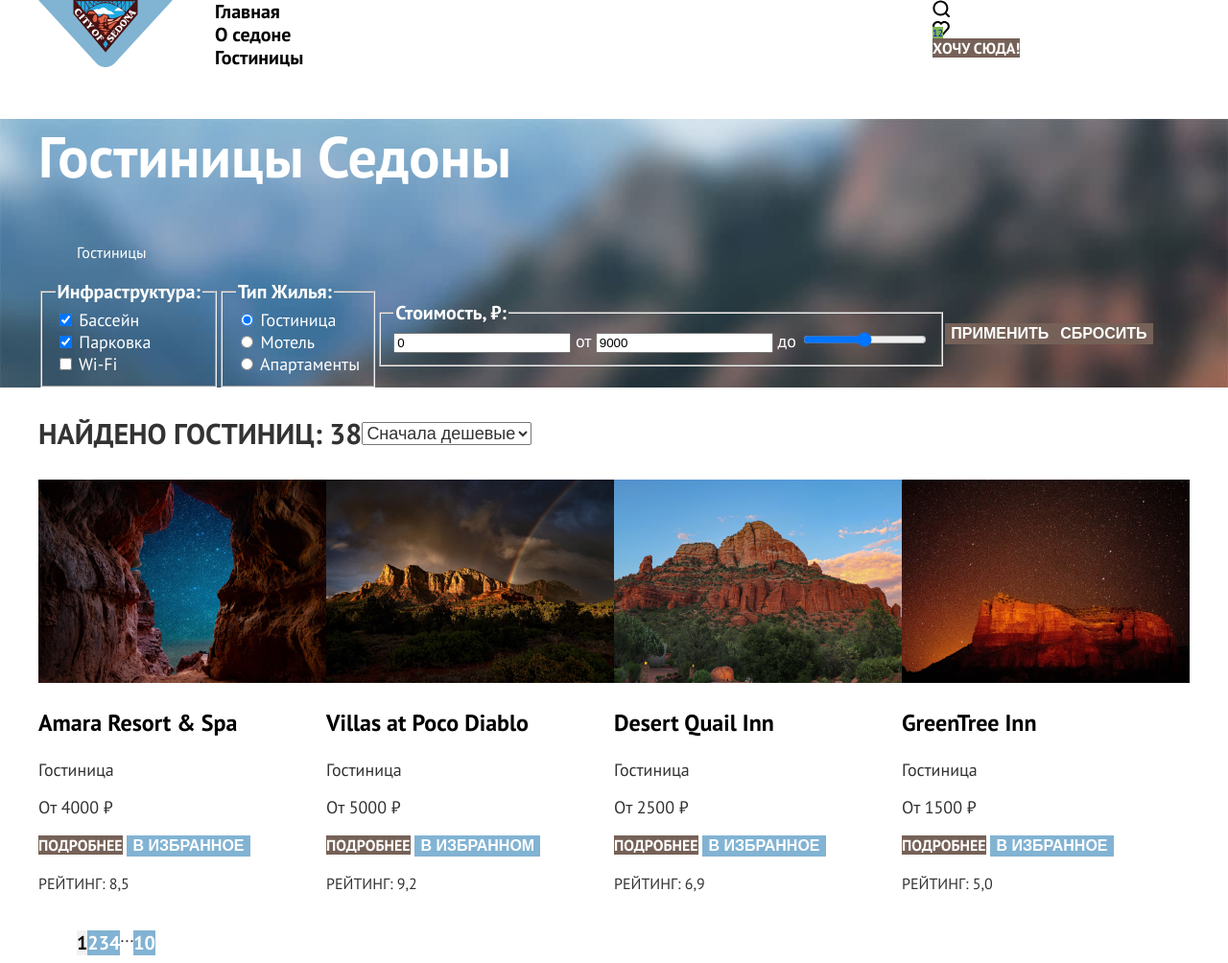
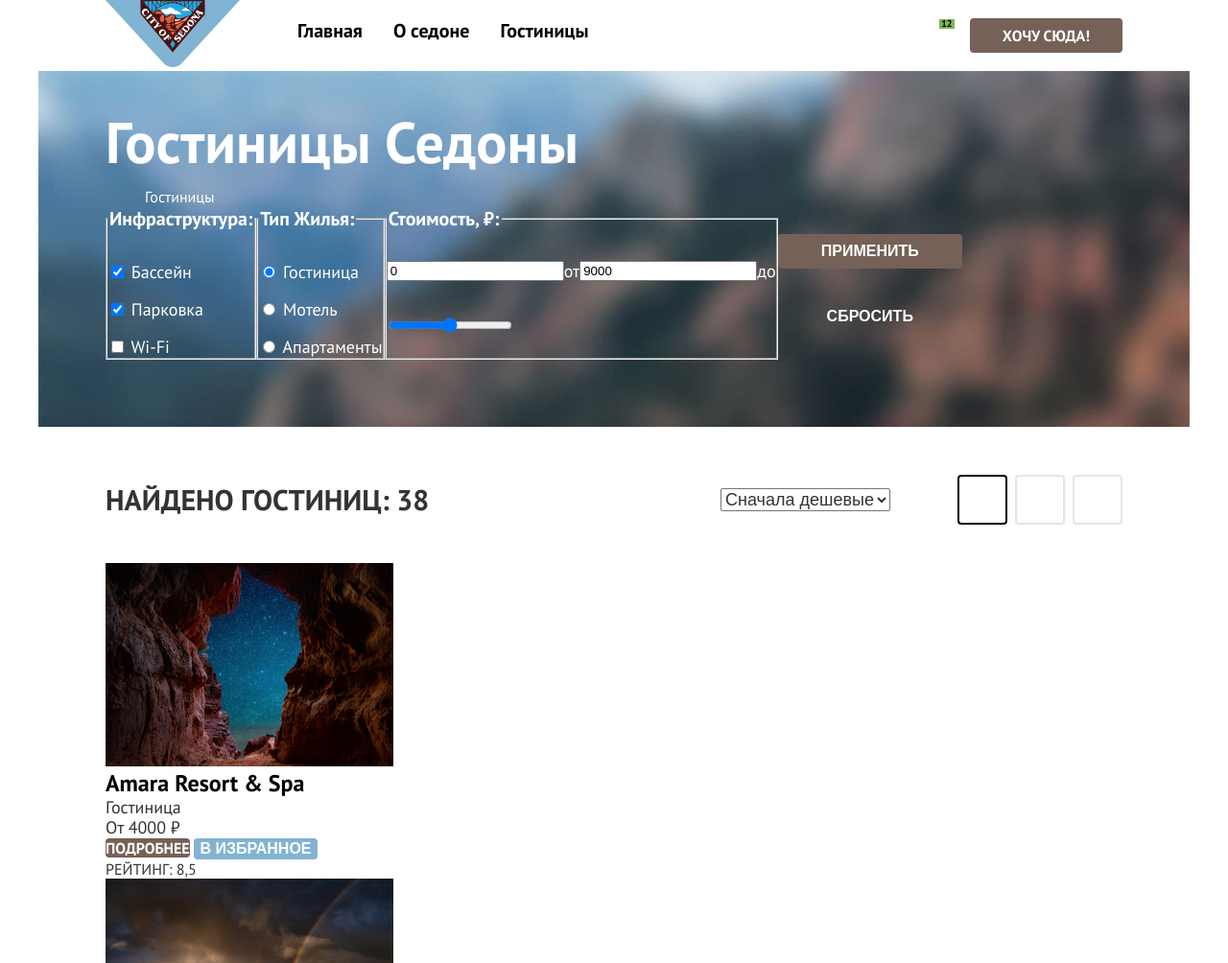
Before and after one commit to htmlacademy-htmlcss/1129229-sedona-37, a plain HTML site: page catalog.html in a window 1280 px wide. Shown: the top 1004 px of the page at 96% size. Drawn offline with Linux system fonts and the light colour scheme.

Commit message:
Сетки компонентов на флексах

```diff
--- a/catalog.html
+++ b/catalog.html
@@ -8,10 +8,9 @@
     <title>HTML Academy: Седона</title>
     <link rel="stylesheet" href="styles/style.css">
   </head>
-
   <body>
     <header class="page-heaader" data-test="header">
-      <div class="container">
+      <div class="container header-container">
         <nav class="navigation">
           <a class="navigation-logo" href="#">
             <img src="images/logo.svg" width="140" height="70" alt="Логотип сайта Седона.">
@@ -29,26 +28,24 @@
           </ul>
           <ul class="navigation-list navigation-user">
             <li class="navigation-item">
-              <button class="navigation-btn__saerch" type="button">
+              <a class="navigation-link" href="#">
                 <span class="visually-hidden">Поиск</span>
-              </button>
+              </a>
             </li>
             <li class="navigation-item">
-              <a class="navigation-btn__favorites" href="#">
+              <a class="navigation-link" href="#">
                 <span class="visually-hidden">Лайк</span>
                 <span class="favorites__quantity">12</span>
               </a>
             </li>
-            <li class="navigation-item">
-              <a class="navigation-link__want btn" href="#">Хочу сюда!</a>
-            </li>
           </ul>
+          <a class="navigation-want btn" href="#">Хочу сюда!</a>
         </nav>
       </div>
     </header>
-    <main class="main-catalog" data-test="main">
+    <main class="main-container main-catalog" data-test="main">
+      <div class="container">
         <section class="catalog-hero" data-test="filter">
-        <div class="container">
           <header class="catalog-hero__header">
             <h1 class="catalog-hero__title">Гостиницы Седоны</h1>
             <ol class="breadcrumbs">
@@ -112,11 +109,9 @@
             </fieldset>
             <fieldset class="filter__group">
               <legend class="filter__title">Стоимость, ₽:</legend>
-              <label>
+              <label class="filter__price">
                 <input class="filter__price-range" type="number" name="price-from" value="0">
                 <span class="filter__label-range">от</span>
-              </label>
-              <label>
                 <input class="filter__price-range" type="number" name="price-to" value="9000">
                 <span class="filter__label-range">до</span>
               </label>
@@ -124,13 +119,13 @@
                 <input class="filter__toddler-range" type="range" name="toddler" min="0" max="9000">
               </label>
             </fieldset>
+            <div class="filter__button">
               <button class="show-button btn" type="submit">Применить</button>
               <button class="reset-button btn" type="reset">Сбросить</button>
+            </div>
           </form>
-        </div>
         </section>
         <section class="catalog" data-test="catalog">
-        <div class="container">
           <header class="catalog__header">
             <p class="catalog__header-found">
               Найдено гостиниц:
@@ -140,7 +135,7 @@
               <option value="catalog__header-cheap">Сначала дешевые</option>
             </select>
             <ul class="catalog__header-view view">
-              <li class="view__item">
+              <li class="view__item active">
                 <a href="#" class="view__item-button view__card">
                   <span class="visually-hidden">Показать карточки</span>
                 </a>
@@ -257,7 +252,6 @@
               <a href="#" class="pagination__link">10</a>
             </li>
           </ol>
-        </div>
         </section>
         <section class="subscribe-page" data-test="subscribe">
           <div class="subscribe-container">
@@ -271,6 +265,7 @@
             </form>
           </div>
         </section>
+      </div>
     </main>
     <footer class="main-footer" data-test="footer">
       <div class="container main-footer__container">
--- a/styles/style.css
+++ b/styles/style.css
@@ -14,24 +14,24 @@
   font-display: swap;
 }
 
-*, ::before, ::after {
-  box-sizing: border-box;
-}
-
 html {
   height: 100%;
 }
 
 body {
+  display: flex;
+  flex-direction: column;
+  min-height: 100%;
+  margin: 0;
   font-family: "PT Sans", sans-serif;
   font-size: 18px;
   line-height: 21px;
   background-color: #F2F2F2;
   color: #333333;
-  display: flex;
-  flex-direction: column;
-  min-height: 100%;
-  margin: 0;
+}
+
+.main-container {
+  flex-grow: 1;
 }
 
 .container {
@@ -39,7 +39,7 @@ body {
   margin: 0 auto;
 }
 
-ul {
+ul, ol {
   margin: 0;
   padding: 0;
 }
@@ -50,6 +50,11 @@ li {
 
 a {
   text-decoration: none;
+}
+
+h1, h2, h3, h4, h5, h6, p {
+  padding: 0;
+  margin: 0;
 }
 
 .visually-hidden {
@@ -69,17 +74,22 @@ a {
   background-color: #FFFFFF;
 }
 
+.header-container {
+  box-sizing: border-box;
+  padding: 0 70px;
+}
+
 .navigation {
   display: flex;
 }
 
 .navigation-list {
-  width: 339px;
+  display: flex;
+  flex-wrap: wrap;
 }
 
 .navigation-user {
   margin-left: auto;
-  width: 268px;
 }
 
 .navigation-logo {
@@ -87,33 +97,30 @@ a {
 }
 
 .navigation-link {
-  font-weight: 700;
+  display: block;
+  padding: 20px 16px;
   font-size: 20px;
   line-height: 24px;
+  font-weight: 700;
   color: #000000;
+  text-align: center;
 }
 
-.navigation-btn__saerch {
-  background: transparent url("../images/icons/search.svg") no-repeat center;
-  width: 18px;
-  height: 18px;
-  border: none;
-  cursor: pointer;
-}
-
-.navigation-btn__favorites{
-  background: transparent url("../images/icons/likes.svg") no-repeat center;
-  width: 18px;
-  height: 18px;
-  border: none;
-  cursor: pointer;
-  display: block;
+.navigation-user .navigation-link {
+  min-width: 16px;
+  min-height: 22px;
 }
 
 .favorites__quantity {
   background: #7DB54F;
   font-size: 10px;
   line-height: 10px;
+  display: block;
+}
+
+.navigation-want {
+  align-self: center;
+  padding: 8px 34px;
 }
 
 .btn {
@@ -124,6 +131,7 @@ a {
   color: #FFF;
   text-transform: uppercase;
   border: none;
+  border-radius: 4px;
 }
 
 .main-index {
@@ -134,11 +142,26 @@ a {
   background-image: url("../images/index-background.jpg");
   background-repeat: no-repeat;
   background-size: 100% auto;
+  padding-top: 52px;
+  padding-bottom: 82px;
+  margin-bottom: 69px;
 }
 
 .hero-logo {
   display: block;
   margin: 0 auto;
+}
+
+.advantages {
+  margin-bottom: 64px;
+}
+
+.advantages-text__title {
+  margin-bottom: 25px;
+}
+
+.advantages-text__desc {
+  margin-bottom: 90px;
 }
 
 .advantages-text {
@@ -156,13 +179,12 @@ a {
   line-height: 26px;
 }
 
-.advantages-item {
-  display: flex;
+.advantages-item__content {
+  width: 400px;
 }
 
-.advantages-item__content {
-  background: #82B3D3;
-  width: 400px;
+.advantages-item {
+  background-color: #82B3D3;
 }
 
 .advantages-item:nth-child(even) {
@@ -177,6 +199,44 @@ a {
   flex-direction: row-reverse;
 }
 
+.services {
+  margin-bottom: 96px;
+}
+
+.services__title, .services__desc {
+  text-align: center;
+}
+
+.services__title {
+  margin-bottom: 20px;
+}
+
+.services__desc {
+  margin-bottom: 64px;
+}
+
+.services-item {
+  padding: 81px 85px;
+}
+
+.services-item-house {
+  display: block;
+  min-width: 75px;
+  min-height: 72px;
+}
+
+.services-item-food {
+  display: block;
+  min-width: 74px;
+  min-height: 70px;
+}
+
+.services-item-present {
+  display: block;
+  min-width: 64px;
+  min-height: 76px;
+}
+
 .advantages-item__title, .services-item__subtitle {
   font-weight: 700;
   font-size: 24px;
@@ -184,6 +244,10 @@ a {
   text-transform: uppercase;
   color: #000000;
   text-align: center;
+}
+
+.services-item__subtitle {
+  margin-bottom: 30px;
 }
 
 .services-item__desc {
@@ -202,18 +266,6 @@ a {
   width: 400px;
 }
 
-.services-item-house {
-  background-image: url("../images/icons/house.svg");
-}
-
-.services-item-food {
-  background-image: url("../images/icons/food.svg");
-}
-
-.services-item-present {
-  background-image: url("../images/icons/present.svg");
-}
-
 .services-item:nth-child(odd) {
   background: rgba(131, 179, 211, 0.12);
 }
@@ -221,10 +273,17 @@ a {
 .search {
   width: 592px;
   margin: 0 auto;
+  margin-bottom: 96px;
 }
 
-.search__title, .search__desc {
+.search__title {
   text-align: center;
+  margin-bottom: 20px;
+}
+
+.search__desc {
+  text-align: center;
+  margin-bottom: 54px;
 }
 
 .search__button {
@@ -232,6 +291,12 @@ a {
   line-height: 36px;
   margin: 0 auto;
   display: block;
+  padding: 8px 50px;
+}
+
+.subscribe {
+  padding-top: 96px;
+  padding-bottom: 104px;
 }
 
 .subscribe-container {
@@ -239,7 +304,17 @@ a {
   margin: 0 auto;
 }
 
-.subscribe-title, .subscribe-desc {
+.subscribe-title {
+  text-align: center;
+  margin-bottom: 20px;
+}
+
+.subscribe-desc {
+  text-align: center;
+  margin-bottom: 54px;
+}
+
+.subscribe-form {
   text-align: center;
 }
 
@@ -259,31 +334,40 @@ a {
   background-color: #FFF;
 }
 
+.footer-social-list {
+  display: flex;
+}
+
 .main-footer__container {
   display: flex;
   justify-content: space-between;
   align-items: center;
+  box-sizing: border-box;
+  padding: 45px 70px 35px 70px;
 }
 
 .social-item__vk {
-  background-image: url("../images/icons/vk.svg");
+  background: url("../images/icons/vk.svg") no-repeat center center;
   width: 24px;
   height: 14px;
   display: block;
+  padding: 13px 12px;
 }
 
 .social-item__telegram {
-  background-image: url("../images/icons/telegram.svg");
+  background: url("../images/icons/telegram.svg") no-repeat center center;
   width: 18px;
   height: 16px;
   display: block;
+  padding: 12px 15px;
 }
 
 .social-item__youtube {
-  background-image: url("../images/icons/youtube.svg");
+  background: url("../images/icons/youtube.svg") no-repeat center center;
   width: 22px;
   height: 17px;
   display: block;
+  padding: 12px 13px;
 }
 
 .footer-phone-link {
@@ -306,16 +390,39 @@ a {
   background-repeat: no-repeat;
   background-size: 100% auto;
   color: #FFF;
+  padding: 35px 70px 70px;
+  margin-bottom: 50px;
 }
 
 .catalog-hero__title {
   font-weight: 700;
   font-size: 60px;
   line-height: 78px;
+  margin-bottom: 8px;
+}
+
+.breadcrumbs {
+  display: flex;
+  flex-wrap: wrap;
+}
+
+.breadcrumbs__item {
+  margin-right: 29px;
+}
+
+.breadcrumbs__item:last-child {
+  margin-right: 0;
 }
 
 .breadcrumbs__link {
+  display: block;
+  min-width: 12px;
+  min-height: 12px;
   font-size: 16px;
+}
+
+.filter {
+  display: flex;
 }
 
 .filter__title {
@@ -324,18 +431,65 @@ a {
   line-height: 24px;
 }
 
+.filter__group {
+  margin: 0;
+  padding: 0;
+  padding-top: 32px;
+}
+
+.filter__price {
+  display: flex;
+  margin-bottom: 36px;
+}
+
+.filter__item {
+  margin-bottom: 16px;
+}
+
+.filter__item:last-child {
+  margin-bottom: 0;
+}
+
 .filter-control {
   font-size: 18px;
   line-height: 23px;
 }
 
-.show-button, .reset-button {
+.filter__button {
+  align-self: center;
+  display: flex;
+  flex-direction: column;
+}
+
+.show-button {
   font-weight: 700;
   font-size: 16px;
   line-height: 20px;
   text-align: center;
   text-transform: uppercase;
   color: #FFF;
+  padding: 8px 43px;
+  margin-bottom: 32px;
+}
+
+.reset-button {
+  font-weight: 700;
+  font-size: 16px;
+  line-height: 20px;
+  text-align: center;
+  text-transform: uppercase;
+  color: #FFF;
+  padding: 8px 51px;
+  background-color: transparent;
+}
+
+.catalog {
+  padding: 0 70px;
+}
+
+.catalog__header {
+  display: flex;
+  margin-bottom: 40px;
 }
 
 .catalog__header-found {
@@ -343,6 +497,7 @@ a {
   font-size: 30px;
   line-height: 36px;
   text-transform: uppercase;
+  flex-grow: 1;
 }
 
 .catalog__header-select {
@@ -350,6 +505,32 @@ a {
   font-size: 18px;
   line-height: 21px;
   color: #333333;
+  margin-right: 70px;
+}
+
+.catalog__header-view {
+  display: flex;
+}
+
+.view__item {
+  margin-right: 8px;
+}
+
+.view__item:last-child {
+  margin-right: 0;
+}
+
+.view__item-button {
+  display: block;
+  min-width: 16px;
+  min-height: 14px;
+  padding: 17px 16px;
+  border: 2px solid #E5E5E5;
+  border-radius: 4px;
+}
+
+.active .view__item-button {
+  border: 2px solid #000;
 }
 
 .catalog-item__link {
@@ -363,19 +544,9 @@ a {
   line-height: 28px;
 }
 
-.filter {
-  display: flex;
-  align-items: center;
-}
-
 .catalog__header {
   display: flex;
   align-items: center;
-}
-
-.catalog-list {
-  display: flex;
-  flex-wrap: wrap;
 }
 
 .block-button__detail, .block-button__favorites {
```
Also changed, not shown: index.html (+6 -8 lines). Lines whose indentation alone changed are shown as unchanged.
